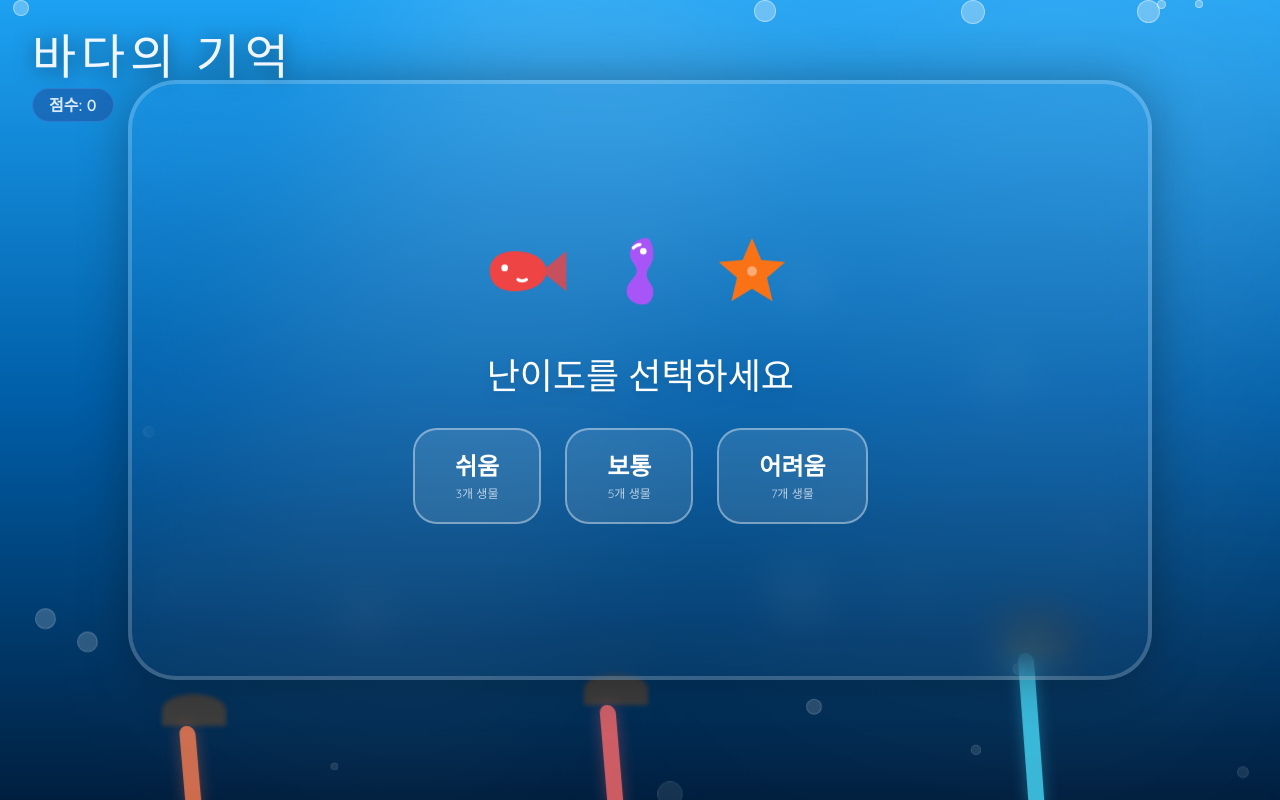
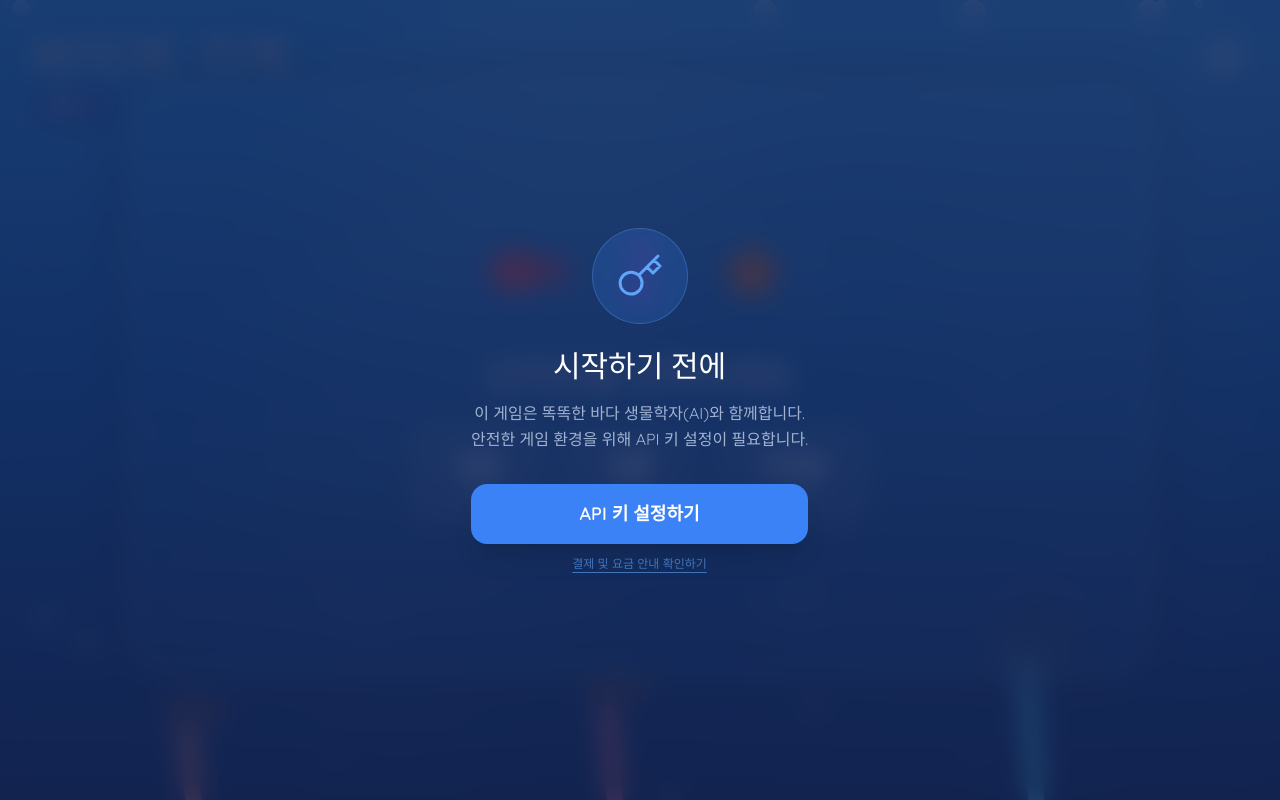
Before and after one commit to surisuri-t/sea-memory, a React (Vite) app: page / in a window 1280 px wide. Built offline with nearby package versions, Linux system fonts and the light colour scheme.

Commit message:
Add files via upload

```diff
--- a/App.tsx
+++ b/App.tsx
@@ -1,4 +1,3 @@
-
 import React, { useState, useEffect, useCallback, useRef } from 'react';
 import { GoogleGenAI } from "@google/genai";
 import { GameStatus, OceanCreature, LevelConfig, SpecialItem } from './types';
@@ -6,6 +5,18 @@ import { OCEAN_CREATURES, LEVELS } from './constants';
 import OceanBackground from './components/OceanBackground';
 import OceanCreatureIcon from './components/OceanCreatureIcon';
 import { oceanAudio } from './utils/audio';
+
+// Fix: Define AIStudio interface and use it in Window declaration with identical modifiers
+interface AIStudio {
+  hasSelectedApiKey: () => Promise<boolean>;
+  openSelectKey: () => Promise<void>;
+}
+
+declare global {
+  interface Window {
+    readonly aistudio: AIStudio;
+  }
+}
 
 const App: React.FC = () => {
   const [status, setStatus] = useState<GameStatus>('IDLE');
@@ -17,12 +28,60 @@ const App: React.FC = () => {
   const [score, setScore] = useState(0);
   const [seaFact, setSeaFact] = useState<string>("");
 
+  // API & Settings States
+  const [isApiReady, setIsApiReady] = useState<boolean>(false);
+  const [showSettings, setShowSettings] = useState<boolean>(false);
+  const [testStatus, setTestStatus] = useState<'IDLE' | 'TESTING' | 'SUCCESS' | 'ERROR'>('IDLE');
+
   // Special Item States
   const [activeItem, setActiveItem] = useState<SpecialItem | null>(null);
   const [bonusMultiplier, setBonusMultiplier] = useState(1);
   const [slowMotion, setSlowMotion] = useState(false);
 
-  const timerRef = useRef<ReturnType<typeof setTimeout> | null>(null);
+  // API 키 선택 여부 확인
+  const checkApiKey = useCallback(async () => {
+    try {
+      const hasKey = await window.aistudio.hasSelectedApiKey();
+      setIsApiReady(hasKey);
+      return hasKey;
+    } catch (e) {
+      console.error("API 키 확인 중 오류:", e);
+      return false;
+    }
+  }, []);
+
+  useEffect(() => {
+    checkApiKey();
+  }, [checkApiKey]);
+
+  // 연결 테스트 실행
+  const runConnectionTest = async () => {
+    setTestStatus('TESTING');
+    try {
+      const ai = new GoogleGenAI({ apiKey: process.env.API_KEY });
+      const response = await ai.models.generateContent({
+        model: 'gemini-3-flash-preview',
+        contents: "안녕! 연결 테스트 중이야. 짧게 인사해줘.",
+      });
+      if (response.text) {
+        setTestStatus('SUCCESS');
+        setIsApiReady(true);
+      }
+    } catch (err: any) {
+      console.error("연결 테스트 실패:", err);
+      setTestStatus('ERROR');
+      if (err.message?.includes("Requested entity was not found")) {
+        setIsApiReady(false);
+      }
+    }
+  };
+
+  const handleOpenKeyPicker = async () => {
+    await window.aistudio.openSelectKey();
+    // 팝업이 닫힌 후 상태 업데이트 (Race condition 방지를 위해 즉시 true 가정 후 확인)
+    setIsApiReady(true);
+    checkApiKey();
+  };
 
   const fetchSeaFact = useCallback(async () => {
     try {
@@ -37,13 +96,16 @@ const App: React.FC = () => {
       if (response.text) {
         setSeaFact(response.text.trim());
       }
-    } catch (err) {
+    } catch (err: any) {
       console.error("Gemini API error:", err);
+      if (err.message?.includes("Requested entity was not found")) {
+        setIsApiReady(false);
+      }
     }
   }, []);
 
   useEffect(() => {
-    if (status === 'SUCCESS') {
+    if (status === 'SUCCESS' && isApiReady) {
       oceanAudio.playSuccess();
       fetchSeaFact();
     } else if (status === 'FAIL') {
@@ -51,7 +113,7 @@ const App: React.FC = () => {
     } else if (status === 'IDLE' || status === 'SHOWING') {
       setSeaFact("");
     }
-  }, [status, fetchSeaFact]);
+  }, [status, fetchSeaFact, isApiReady]);
 
   const generateSequence = useCallback((level: LevelConfig) => {
     const newSeq: OceanCreature[] = [];
@@ -66,7 +128,6 @@ const App: React.FC = () => {
     setCurrentLevel(level);
     const newSeq = generateSequence(level);
 
-    // Logic for special items appearing
     const itemRoll = Math.random();
     if (itemRoll > 0.8) {
       setActiveItem({ id: 'treasure', name: '보물 상자', description: '점수 2배 보너스!' });
@@ -91,16 +152,13 @@ const App: React.FC = () => {
   useEffect(() => {
     if (status === 'SHOWING' && showIndex < sequence.length) {
       setActiveCreature(sequence[showIndex]);
-
       const duration = slowMotion ? currentLevel.displayDuration * 1.5 : currentLevel.displayDuration;
-
       const timer = setTimeout(() => {
         setActiveCreature(null);
         setTimeout(() => {
           setShowIndex(prev => prev + 1);
         }, 300);
       }, duration);
-
       return () => clearTimeout(timer);
     } else if (status === 'SHOWING' && showIndex >= sequence.length) {
       setStatus('INPUTTING');
@@ -110,18 +168,14 @@ const App: React.FC = () => {
 
   const handleInput = (creature: OceanCreature) => {
     if (status !== 'INPUTTING') return;
-
     oceanAudio.playBloop();
-
     const nextUserSeq = [...userSequence, creature];
     setUserSequence(nextUserSeq);
-
     const currentIdx = nextUserSeq.length - 1;
     if (creature.id !== sequence[currentIdx].id) {
       setStatus('FAIL');
       return;
     }
-
     if (nextUserSeq.length === sequence.length) {
       setStatus('SUCCESS');
       setScore(prev => prev + (currentLevel.id * 10 * bonusMultiplier));
@@ -140,17 +194,17 @@ const App: React.FC = () => {
     <div className="relative min-h-screen flex flex-col items-center justify-center p-4 text-white select-none overflow-hidden">
       <OceanBackground />
 
-      {/* HUD */}
+      {/* HUD & Settings Button */}
       <div className="absolute top-8 left-8 z-20">
         <h1 className="text-4xl md:text-5xl font-title drop-shadow-[0_2px_10px_rgba(0,0,0,0.5)] tracking-widest text-blue-50">
           바다의 기억
         </h1>
         <div className="flex items-center gap-4 mt-2">
-          <p className="text-blue-100 font-bold bg-blue-900/40 px-4 py-1 rounded-full border border-blue-400/30">
+          <p className="text-blue-100 font-bold bg-blue-900/40 px-4 py-1 rounded-full border border-blue-400/30 shadow-lg">
             점수: {score}
           </p>
           {activeItem && (
-            <div className="flex items-center gap-2 px-4 py-1 bg-yellow-500/80 rounded-full border border-yellow-200 animate-pulse">
+            <div className="flex items-center gap-2 px-4 py-1 bg-yellow-500/80 rounded-full border border-yellow-200 animate-pulse shadow-md">
               <span className="text-xs font-black">SPECIAL:</span>
               <span className="text-xs font-bold">{activeItem.name}</span>
             </div>
@@ -158,9 +212,112 @@ const App: React.FC = () => {
         </div>
       </div>
 
+      <button
+        onClick={() => setShowSettings(true)}
+        className="absolute top-8 right-8 z-30 p-3 bg-white/10 hover:bg-white/20 rounded-full backdrop-blur-md border border-white/30 transition-all hover:rotate-90 group shadow-lg"
+      >
+        <svg xmlns="http://www.w3.org/2000/svg" width="24" height="24" viewBox="0 0 24 24" fill="none" stroke="currentColor" strokeWidth="2" strokeLinecap="round" strokeLinejoin="round" className="group-hover:scale-110">
+          <circle cx="12" cy="12" r="3"></circle>
+          <path d="M19.4 15a1.65 1.65 0 0 0 .33 1.82l.06.06a2 2 0 0 1 0 2.83 2 2 0 0 1-2.83 0l-.06-.06a1.65 1.65 0 0 0-1.82-.33 1.65 1.65 0 0 0-1 1.51V21a2 2 0 0 1-2 2 2 2 0 0 1-2-2v-.09A1.65 1.65 0 0 0 9 19.4a1.65 1.65 0 0 0-1.82.33l-.06.06a2 2 0 0 1-2.83 0 2 2 0 0 1 0-2.83l.06-.06a1.65 1.65 0 0 0 .33-1.82 1.65 1.65 0 0 0-1.51-1H3a2 2 0 0 1-2-2 2 2 0 0 1 2-2h.09A1.65 1.65 0 0 0 4.6 9a1.65 1.65 0 0 0-.33-1.82l-.06-.06a2 2 0 0 1 0-2.83 2 2 0 0 1 2.83 0l.06.06a1.65 1.65 0 0 0 1.82.33H9a1.65 1.65 0 0 0 1-1.51V3a2 2 0 0 1 2-2 2 2 0 0 1 2 2v.09a1.65 1.65 0 0 0 1 1.51 1.65 1.65 0 0 0 1.82-.33l.06-.06a2 2 0 0 1 2.83 0 2 2 0 0 1 0 2.83l-.06.06a1.65 1.65 0 0 0-.33 1.82V9a1.65 1.65 0 0 0 1.51 1H21a2 2 0 0 1 2 2 2 2 0 0 1-2 2h-.09a1.65 1.65 0 0 0-1.51 1z"></path>
+        </svg>
+      </button>
+
+      {/* Settings Modal */}
+      {showSettings && (
+        <div className="fixed inset-0 z-50 flex items-center justify-center p-4 bg-black/60 backdrop-blur-sm animate-in fade-in duration-300">
+          <div className="relative w-full max-w-md bg-blue-900/80 backdrop-blur-2xl border-2 border-white/20 rounded-[2.5rem] p-8 shadow-2xl animate-in zoom-in duration-300">
+            <button
+              onClick={() => setShowSettings(false)}
+              className="absolute top-6 right-6 p-2 hover:bg-white/10 rounded-full transition-colors"
+            >
+              <svg xmlns="http://www.w3.org/2000/svg" width="24" height="24" viewBox="0 0 24 24" fill="none" stroke="currentColor" strokeWidth="2" strokeLinecap="round" strokeLinejoin="round"><line x1="18" y1="6" x2="6" y2="18"></line><line x1="6" y1="6" x2="18" y2="18"></line></svg>
+            </button>
+
+            <h2 className="text-3xl font-title mb-6 text-center text-blue-100">설정 및 보안</h2>
+
+            <div className="space-y-6">
+              <div className="bg-white/5 rounded-2xl p-5 border border-white/10">
+                <div className="flex items-center justify-between mb-2">
+                  <span className="text-sm font-bold text-blue-200 uppercase tracking-widest">API 키 상태</span>
+                  <div className={`w-3 h-3 rounded-full ${isApiReady ? 'bg-green-400 shadow-[0_0_10px_#4ade80]' : 'bg-red-400 shadow-[0_0_10px_#f87171]'}`} />
+                </div>
+                <p className="text-sm text-blue-50/70 mb-4 leading-relaxed">
+                  Gemini API 키는 구글 플랫폼에 의해 로컬 드라이브에 안전하게 암호화되어 관리됩니다.
+                </p>
+                <button
+                  onClick={handleOpenKeyPicker}
+                  className="w-full py-3 bg-blue-500 hover:bg-blue-600 rounded-xl font-bold transition-all shadow-md active:scale-95 flex items-center justify-center gap-2"
+                >
+                  <svg xmlns="http://www.w3.org/2000/svg" width="18" height="18" viewBox="0 0 24 24" fill="none" stroke="currentColor" strokeWidth="2" strokeLinecap="round" strokeLinejoin="round"><rect x="3" y="11" width="18" height="11" rx="2" ry="2"></rect><path d="M7 11V7a5 5 0 0 1 10 0v4"></path></svg>
+                  API 키 설정하기
+                </button>
+              </div>
+
+              <div className="bg-white/5 rounded-2xl p-5 border border-white/10">
+                <span className="text-sm font-bold text-blue-200 uppercase tracking-widest block mb-4">연결 테스트</span>
+                <button
+                  onClick={runConnectionTest}
+                  disabled={testStatus === 'TESTING'}
+                  className={`w-full py-3 ${testStatus === 'TESTING' ? 'bg-white/10' : 'bg-white/20 hover:bg-white/30'} rounded-xl font-bold transition-all flex items-center justify-center gap-2`}
+                >
+                  {testStatus === 'TESTING' ? (
+                    <div className="w-5 h-5 border-2 border-blue-400 border-t-transparent rounded-full animate-spin" />
+                  ) : (
+                    <svg xmlns="http://www.w3.org/2000/svg" width="18" height="18" viewBox="0 0 24 24" fill="none" stroke="currentColor" strokeWidth="2" strokeLinecap="round" strokeLinejoin="round"><polyline points="22 12 18 12 15 21 9 3 6 12 2 12"></polyline></svg>
+                  )}
+                  통신 확인하기
+                </button>
+
+                {testStatus === 'SUCCESS' && (
+                  <p className="mt-3 text-center text-green-400 font-bold text-sm animate-in slide-in-from-top-2">✓ 연결이 성공적으로 확인되었습니다!</p>
+                )}
+                {testStatus === 'ERROR' && (
+                  <p className="mt-3 text-center text-red-400 font-bold text-sm animate-in slide-in-from-top-2">✗ 연결 실패. 키 설정을 다시 확인해주세요.</p>
+                )}
+              </div>
+
+              <p className="text-[10px] text-center text-white/30 uppercase tracking-[0.2em]">
+                Securely Managed by Google GenAI SDK
+              </p>
+            </div>
+          </div>
+        </div>
+      )}
+
+      {/* API Setup Overlay for first time users */}
+      {!isApiReady && status === 'IDLE' && !showSettings && (
+        <div className="fixed inset-0 z-40 flex items-center justify-center bg-blue-950/80 backdrop-blur-md px-4">
+          <div className="text-center max-w-md animate-in zoom-in duration-500">
+            <div className="w-24 h-24 bg-blue-500/20 rounded-full flex items-center justify-center mx-auto mb-6 border border-blue-400/30">
+              <svg xmlns="http://www.w3.org/2000/svg" width="48" height="48" viewBox="0 0 24 24" fill="none" stroke="#60a5fa" strokeWidth="1.5" strokeLinecap="round" strokeLinejoin="round"><path d="M21 2l-2 2m-7.61 7.61a5.5 5.5 0 1 1-7.778 7.778 5.5 5.5 0 0 1 7.777-7.777zm0 0L15.5 7.5m0 0l3 3L22 7l-3-3L15.5 7.5z"></path></svg>
+            </div>
+            <h2 className="text-3xl font-title mb-4">시작하기 전에</h2>
+            <p className="text-blue-100/70 mb-8 leading-relaxed">
+              이 게임은 똑똑한 바다 생물학자(AI)와 함께합니다. <br/>
+              안전한 게임 환경을 위해 API 키 설정이 필요합니다.
+            </p>
+            <div className="flex flex-col gap-3">
+              <button
+                onClick={handleOpenKeyPicker}
+                className="w-full py-4 bg-blue-500 hover:bg-blue-600 rounded-2xl font-black text-lg transition-all shadow-xl active:scale-95"
+              >
+                API 키 설정하기
+              </button>
+              <a
+                href="https://ai.google.dev/gemini-api/docs/billing"
+                target="_blank"
+                rel="noreferrer"
+                className="text-xs text-blue-400 hover:text-blue-300 underline underline-offset-4 opacity-60"
+              >
+                결제 및 요금 안내 확인하기
+              </a>
+            </div>
+          </div>
+        </div>
+      )}
+
       <div className="relative z-10 w-full max-w-5xl flex flex-col items-center">
-
-        {/* Main Stage - Adjusted aspect ratio to 16:9 and min-height for more vertical space */}
+        {/* Main Stage */}
         <div className="w-full min-h-[500px] md:min-h-[600px] aspect-video bg-blue-400/5 backdrop-blur-xl border-4 border-white/20 rounded-[3rem] shadow-[0_0_50px_rgba(0,0,0,0.3)] flex items-center justify-center relative overflow-hidden mb-10 transition-all">
 
           {status === 'IDLE' && (
@@ -176,7 +333,7 @@ const App: React.FC = () => {
                   <button
                     key={level.id}
                     onClick={() => startGame(level)}
-                    className="group relative px-10 py-5 bg-white/10 hover:bg-white/30 border-2 border-white/40 rounded-3xl font-black transition-all transform hover:scale-110 active:scale-95 overflow-hidden"
+                    className="group relative px-10 py-5 bg-white/10 hover:bg-white/30 border-2 border-white/40 rounded-3xl font-black transition-all transform hover:scale-110 active:scale-95 overflow-hidden shadow-lg"
                   >
                     <span className="relative z-10 text-2xl">{level.label}</span>
                     <div className="text-xs font-normal opacity-70 mt-1">{level.fishCount}개 생물</div>
@@ -189,7 +346,7 @@ const App: React.FC = () => {
 
           {status === 'SHOWING' && (
             <div className="flex flex-col items-center">
-              <div className="text-2xl font-black mb-12 animate-pulse text-blue-100 tracking-widest bg-black/20 px-8 py-2 rounded-full backdrop-blur-sm">
+              <div className="text-2xl font-black mb-12 animate-pulse text-blue-100 tracking-widest bg-black/20 px-8 py-2 rounded-full backdrop-blur-sm shadow-xl">
                 순서를 잘 기억하세요!
               </div>
               <div className={`transition-all duration-500 transform ${activeCreature ? 'scale-[3] opacity-100' : 'scale-0 opacity-0 rotate-180'}`}>
@@ -311,11 +468,13 @@ const App: React.FC = () => {
         .zoom-in { animation-name: zoomIn; }
         .slide-in-from-right-8 { animation-name: slideInRight; }
         .slide-in-from-bottom-4 { animation-name: slideInBottom; }
+        .slide-in-from-top-2 { animation-name: slideInTop; }
 
         @keyframes fadeIn { from { opacity: 0; } to { opacity: 1; } }
         @keyframes zoomIn { from { opacity: 0; transform: scale(0.9); } to { opacity: 1; transform: scale(1); } }
         @keyframes slideInRight { from { opacity: 0; transform: translateX(2rem); } to { opacity: 1; transform: translateX(0); } }
         @keyframes slideInBottom { from { opacity: 0; transform: translateY(1rem); } to { opacity: 1; transform: translateY(0); } }
+        @keyframes slideInTop { from { opacity: 0; transform: translateY(-0.5rem); } to { opacity: 1; transform: translateY(0); } }
       `}</style>
     </div>
   );
--- a/index.html
+++ b/index.html
@@ -41,10 +41,10 @@
   }
 }
 </script>
-<link rel="stylesheet" href="./index.css">
+<link rel="stylesheet" href="/index.css">
 </head>
 <body>
     <div id="root"></div>
-<script type="module" src="./index.tsx"></script>
+<script type="module" src="/index.tsx"></script>
 </body>
 </html>
```
Also changed, not shown: vite.config.ts (+0 -7 lines).
